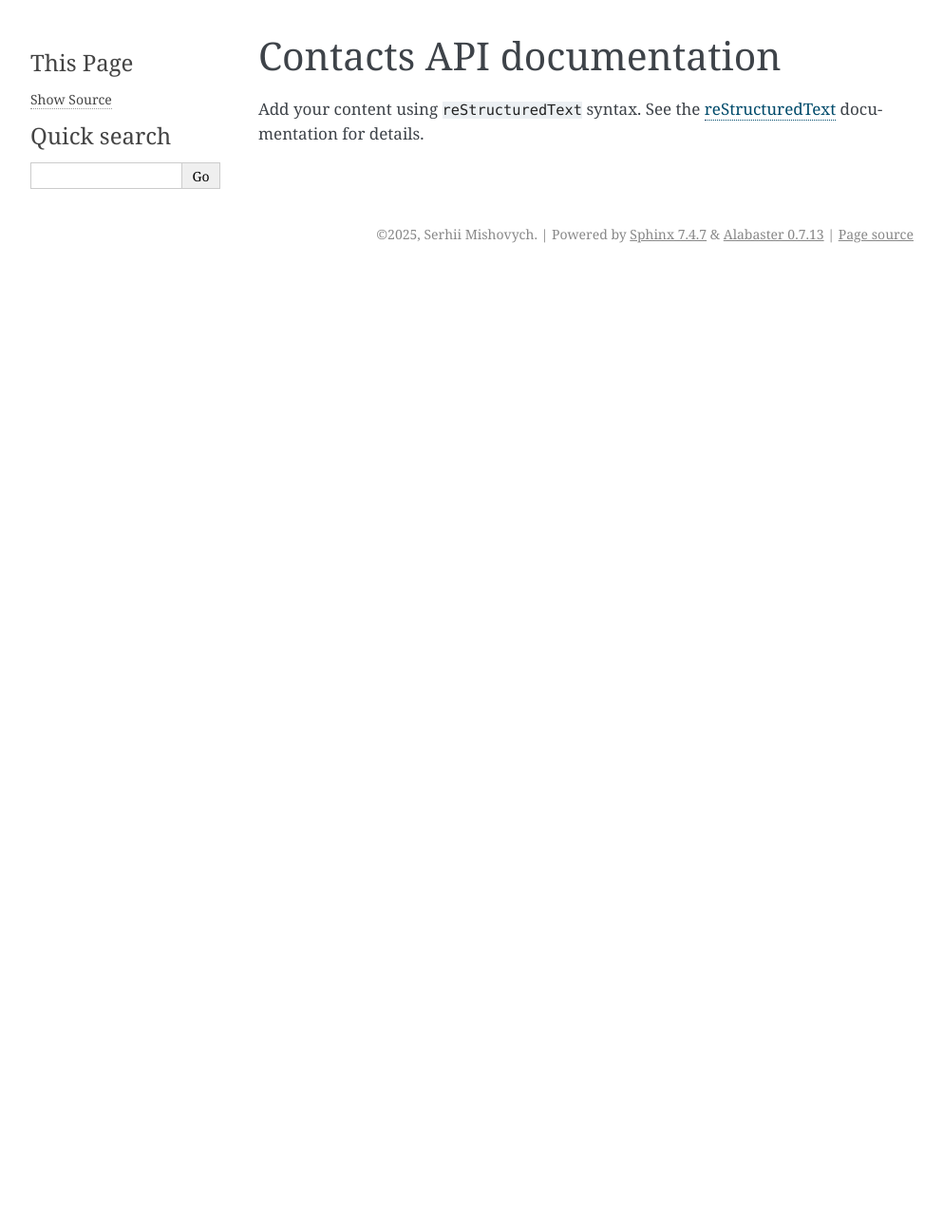
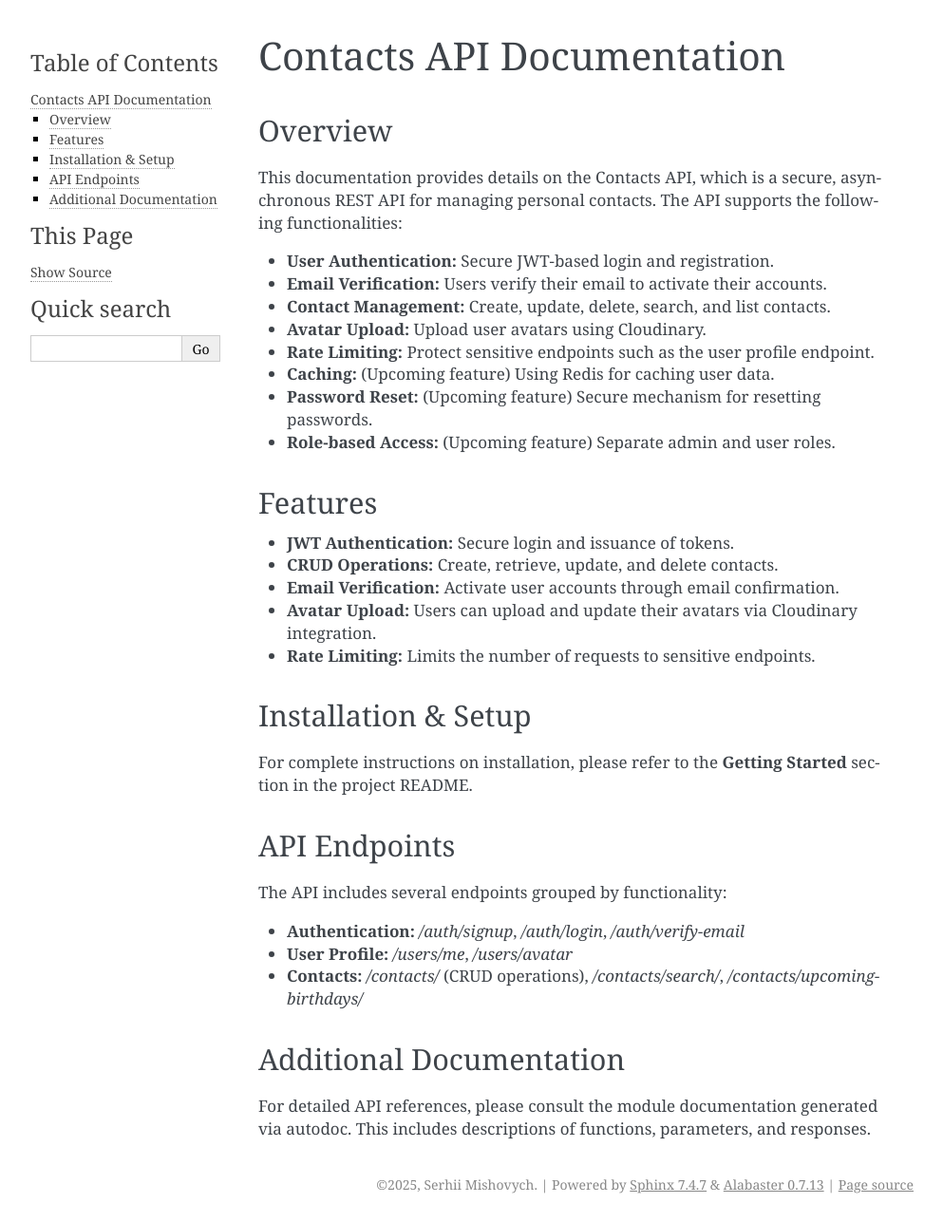
Before and after one commit to SerhiiMis/goit-pythonweb-hw-012, a Sphinx documentation site: the page built from docs/source/index.rst, in a window 1280 px wide. Shown: the whole page at 95% size, without its empty margins (148-1141 px from the left). Built offline with Sphinx 7.4.7, drawn with Linux system fonts in a browser that asks for light colours; before the commit the page ends 900 px from its top, so only the background shows below that.

Commit message:
Extend index.rst with Overview and detailed project description

```diff
--- a/docs/source/index.rst
+++ b/docs/source/index.rst
@@ -3,13 +3,45 @@
    You can adapt this file completely to your liking, but it should at least
    contain the root `toctree` directive.
 
-Contacts API documentation
+Contacts API Documentation
 ==========================
 
-Add your content using ``reStructuredText`` syntax. See the
-`reStructuredText <https://www.sphinx-doc.org/en/master/usage/restructuredtext/index.html>`_
-documentation for details.
+Overview
+--------
+This documentation provides details on the Contacts API, which is a secure, asynchronous REST API for managing personal contacts. The API supports the following functionalities:
 
+- **User Authentication:** Secure JWT-based login and registration.
+- **Email Verification:** Users verify their email to activate their accounts.
+- **Contact Management:** Create, update, delete, search, and list contacts.
+- **Avatar Upload:** Upload user avatars using Cloudinary.
+- **Rate Limiting:** Protect sensitive endpoints such as the user profile endpoint.
+- **Caching:** (Upcoming feature) Using Redis for caching user data.
+- **Password Reset:** (Upcoming feature) Secure mechanism for resetting passwords.
+- **Role-based Access:** (Upcoming feature) Separate admin and user roles.
+
+Features
+--------
+- **JWT Authentication:** Secure login and issuance of tokens.
+- **CRUD Operations:** Create, retrieve, update, and delete contacts.
+- **Email Verification:** Activate user accounts through email confirmation.
+- **Avatar Upload:** Users can upload and update their avatars via Cloudinary integration.
+- **Rate Limiting:** Limits the number of requests to sensitive endpoints.
+
+Installation & Setup
+--------------------
+For complete instructions on installation, please refer to the **Getting Started** section in the project README.
+
+API Endpoints
+-------------
+The API includes several endpoints grouped by functionality:
+
+- **Authentication:** `/auth/signup`, `/auth/login`, `/auth/verify-email`
+- **User Profile:** `/users/me`, `/users/avatar`
+- **Contacts:** `/contacts/` (CRUD operations), `/contacts/search/`, `/contacts/upcoming-birthdays/`
+
+Additional Documentation
+------------------------
+For detailed API references, please consult the module documentation generated via autodoc. This includes descriptions of functions, parameters, and responses.
 
 .. toctree::
    :maxdepth: 2
```
